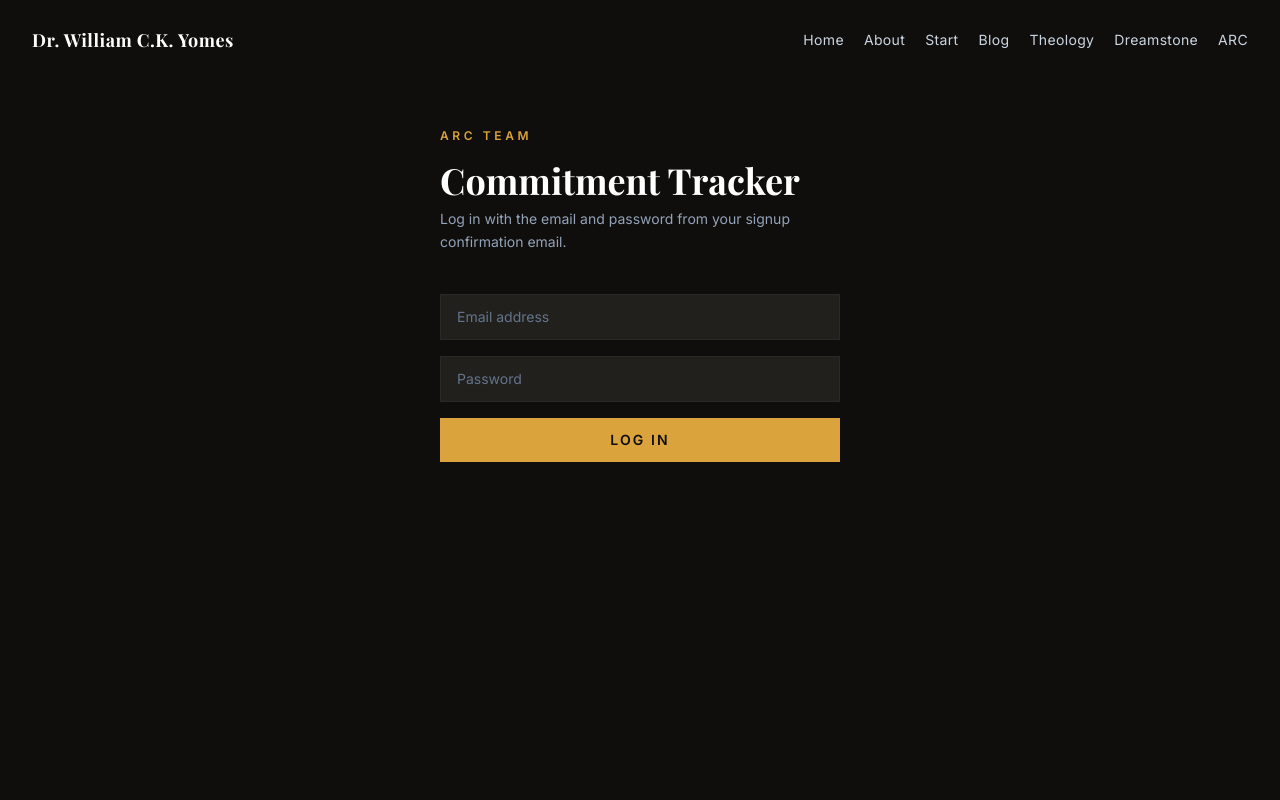
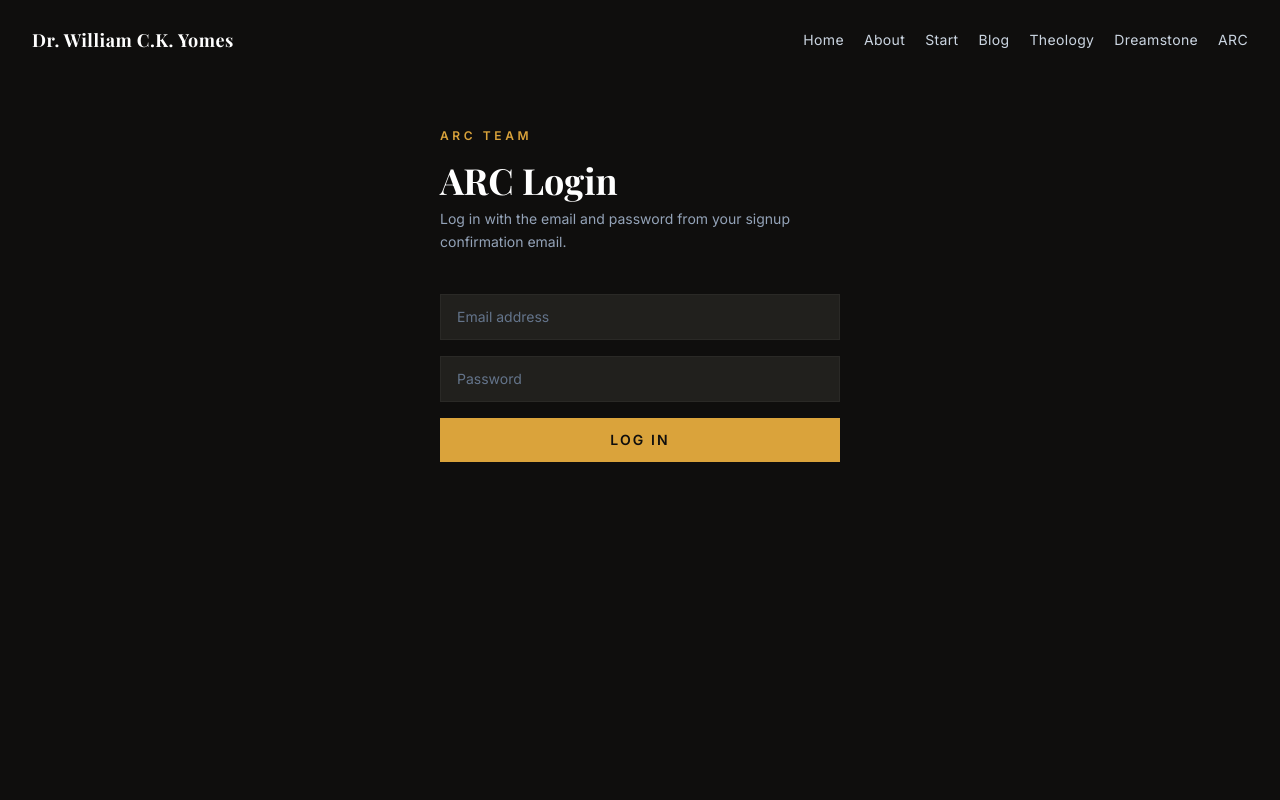
Before and after one commit to byomes/wcky, a Next.js app: page /arc/login in a window 1280 px wide. Shown: the top 800 px of the page. Built offline with nearby package versions, Linux system fonts and the light colour scheme; a web font is replaced by a local one.

Commit message:
copy: rename Commitment Tracker to ARC Login on login page

```diff
--- a/src/app/arc/login/page.tsx
+++ b/src/app/arc/login/page.tsx
@@ -21,7 +21,7 @@ export default function ArcLoginPage({
           ARC Team
         </p>
         <h1 className="font-serif text-4xl font-bold text-white mb-2">
-          Commitment Tracker
+          ARC Login
         </h1>
         <p className="text-slate-400 text-sm leading-relaxed mb-10">
           Log in with the email and password from your signup confirmation email.
```
